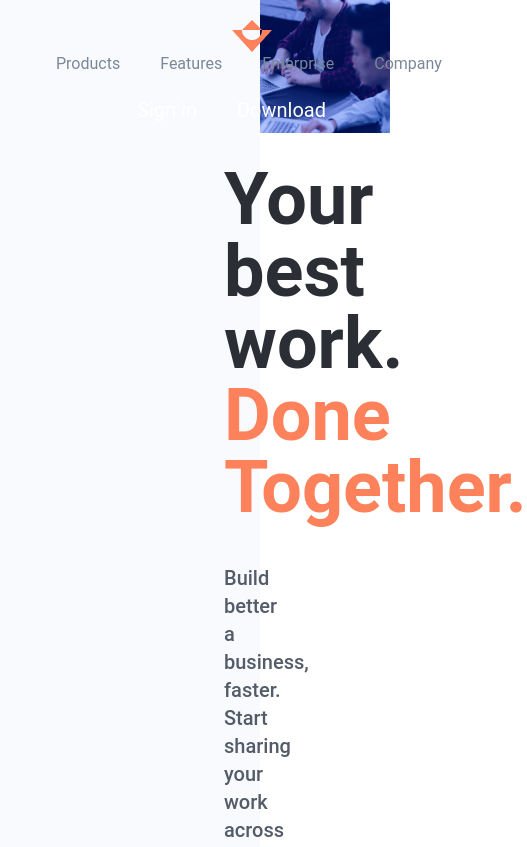
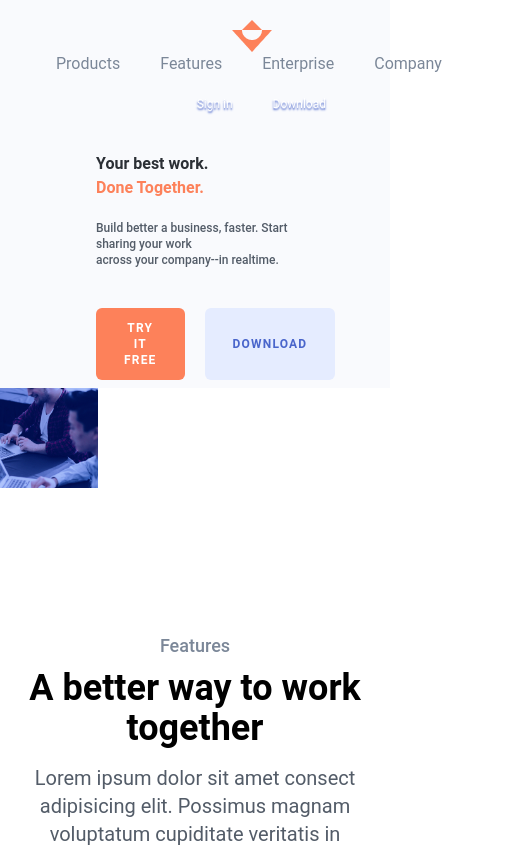
Before and after one commit to thegirlyoucallryan/ionic-coding-challenge, a Next.js app: page / in a window 390 px wide. Shown: the top 847 px of the page, 527 px wide, since content can reach past the window. Built offline with nearby package versions, Linux system fonts and the light colour scheme.

Commit message:
adjust products page

```diff
--- a/components/ButtonBlue.js
+++ b/components/ButtonBlue.js
@@ -3,6 +3,6 @@
 
 export default function ButtonBlue({children}){
     return(
-        <button className="bg-btn-blue-bg border-none text-btn-blue-txt rounded-md p-3 px-5 uppercase font-bold text-sm tracking-widest hover:shadow-xl">{children}</button>
+        <button className="bg-btn-blue-bg border-none text-btn-blue-txt rounded-md p-3 px-7 uppercase font-bold text-xs sm:text-lg tracking-widest hover:shadow-xl">{children}</button>
     )
 }
--- a/components/ButtonOrange.js
+++ b/components/ButtonOrange.js
@@ -2,6 +2,6 @@
 
 export default function ButtonOrange({children}){
     return(
-        <button className="text-white border-none bg-accent-orng rounded-md p-3 px-5 uppercase font-bold text-sm tracking-widest hover:shadow-xl">{children}</button>
+        <button className="text-white border-none bg-accent-orng rounded-md p-3 px-7 uppercase font-bold  text-xs sm:text-lg tracking-widest hover:shadow-xl">{children}</button>
     )
 }
--- a/components/FeaturesSection.js
+++ b/components/FeaturesSection.js
@@ -4,8 +4,9 @@ export default function FeaturesSection(){
     return(
         <div>
             <div className="text-center mt-36">
-                <h3 className=" text-nav-link font-medium text-lg">Features</h3>
-                <h1 className="font-bold text-4xl">A better way to work together</h1>
+                <h3 className=" text-nav-link font-medium text-lg mb-2
+                ">Features</h3>
+                <h1 className="font-bold text-4xl mb-4">A better way to work together</h1>
                 <p className="text-p-grey font-normal text-xl">Lorem ipsum dolor sit amet consect adipisicing elit. Possimus magnam
                 <br /> voluptatum cupiditate veritatis in accusamus quisquam.</p>
             </div>
--- a/components/Footer.js
+++ b/components/Footer.js
@@ -8,8 +8,8 @@ export default function Footer(){
 
 
     return(
-        <div className=" bg-footer-bg  px-12 bottom-0 p-8">
-        <div className=" grid grid-cols-9 ">
+        <div className=" bg-footer-bg  px-12 bottom-0 right-0 left-0 p-8 ">
+        <div className=" grid grid-cols-10 ">
     <div className="col-span-6">
         <div className="grid grid-cols-4 grid-rows-1 gap-5 mt-10 ml-12 max-w-7xl  text-foot-col-head">
           <h1 className="uppercase">Solutions</h1>
@@ -39,12 +39,12 @@ export default function Footer(){
         </div>
         </div>
 
-        <div className="col-span-2 mt-10">
+        <div className="col-span-3 mt-10">
             <h1 className="uppercase text-foot-col-head">Subscribe to our newsletter</h1>
             <h2 className="mb-5 text-foot-col-p">Get the latest news, articles, and resources, sent to your inbox every week.</h2>
 
             <div className="inline-block">
-            <input className="px-5 p-2 rounded-md mr-5" placeholder="Email"/>
+            <input className="px-1 p-2 rounded-md mr-5 text-xs sm:text-lg" placeholder="Email"/>
             <ButtonOrange>Subscribe</ButtonOrange>
             </div>
 
--- a/components/Hero.js
+++ b/components/Hero.js
@@ -6,12 +6,12 @@ import ButtonOrange from "./ButtonOrange";
 export default function Hero(){
     return(
 
-        <div className="grid grid-cols-6 w-full top-0 ">
-                <div className="col-span-4 text-7xl font-bold  bg-hero-bg">
-                            <div className="p-5 px-56  mt-36 ">
+        <div className="grid grid-cols-4 lg:grid-cols-7 w-full top-0  sm:grid-cols-6">
+                <div className="col-span-4 sm:col-span-5 lg:text-7xl  md:text-4xl sm:text-2xl font-bold  bg-hero-bg">
+                            <div className="p-2 px-24 sm:p-5 sm:px-56  mt-36 ">
                             <h1 className=" text-head-blk ">Your best work.</h1>
                             <h1  className=" text-accent-orng">Done Together.</h1>
-                            <p className="text-p-grey font-medium text-xl mt-10">
+                            <p className="text-p-grey font-medium text-xs  md:text-xl mt-5">
                             Build better a business, faster. Start sharing your work <br /> across your company--in realtime.
                             </p>
                             <div className="flex space-x-5 mt-10 ">
@@ -21,8 +21,8 @@ export default function Hero(){
                             </div>
 
                         </div>
-        <div className="col-span-2">
-                    <img src="/image.jpg" />
+        <div className="col-span-0 sm:col-span-2">
+                    <img className="w-fit" src="/image.jpg" />
             </div>
 
         </div>
--- a/components/NavBar.js
+++ b/components/NavBar.js
@@ -2,7 +2,7 @@ import Link from "next/link"
 
 export default function Navbar(){
     return(
-        <div className="px-2 md:px-42 mb-24  align-baseline flow-root mt-5 h-15 text-nav-link absolute w-full  ">
+        <div className="px-2 md:px-42 mb-24  align-baseline flow-root mt-5 h-15 text-nav-link fixed top-0 w-full  ">
             <div className="float-left">
                 {/* {Left side navigation links} */}
                 {/* {//logo needs transparent bkg} */}
@@ -32,8 +32,8 @@ export default function Navbar(){
              </Link>
          </div>
         {/* {signin/download buttons } */}
-             <div className="float-right mt-5 mr-14 inline text-white text-xl
-md:text-shadow-md">
+             <div className="float-right mt-5 mr-14 inline text-white text-xs sm:text-xl text-shadow-md">
+
              <Link  className="flex mr-10" href="/sign-in">
                  <a className="mr-10  hover:text-accent-orng">
                      Sign in
--- a/package.json
+++ b/package.json
@@ -12,6 +12,7 @@
     "@fullhuman/postcss-purgecss": "^4.1.3",
     "autoprefixer": "^10.4.0",
     "next": "12.0.7",
+    "next-seo": "^4.28.1",
     "postcss-import": "^14.0.2",
     "react": "17.0.2",
     "react-dom": "17.0.2",
--- a/pages/index.js
+++ b/pages/index.js
@@ -3,6 +3,7 @@ import Layout from '../components/Layout'
 import Hero from '../components/Hero'
 import FeaturesSection from '../components/FeaturesSection'
 import CallToAction from '../components/CallToAction'
+import { NextSeo } from 'next-seo';
 
 
 export default function Home() {
@@ -13,6 +14,10 @@ export default function Home() {
         <meta name="description" content="Generated by create next app" />
         <link rel="icon" href="/favicon.ico" />
       </Head>
+      {/* <NextSeo
+      title="Simple Usage Example"
+      description="A short description goes here."
+    /> */}
 
     <Layout>
       <Hero></Hero>
--- a/pages/products.js
+++ b/pages/products.js
@@ -1,14 +1,22 @@
 import Layout from "../components/Layout";
-
+import { NextSeo } from 'next-seo';
 
 
 export default function products() {
     return(
+        <div>
+             <NextSeo
+      title="Simple Usage Example"
+      description="A short description goes here."
+    />
         <Layout>
-        <div className="text-indigo-500 text-center m-11 text-3xl">
+
+        <div className="text-white text-center text-3xl mt-56 float mb-96 p-24 px-8 bg-accent-orng  rounded-md">
             Here are all of the products!
+
         </div>
         </Layout>
+        </div>
     )
 
 }
```
Also changed, not shown: 1 other file (tests, documents, lock files or other folders).
